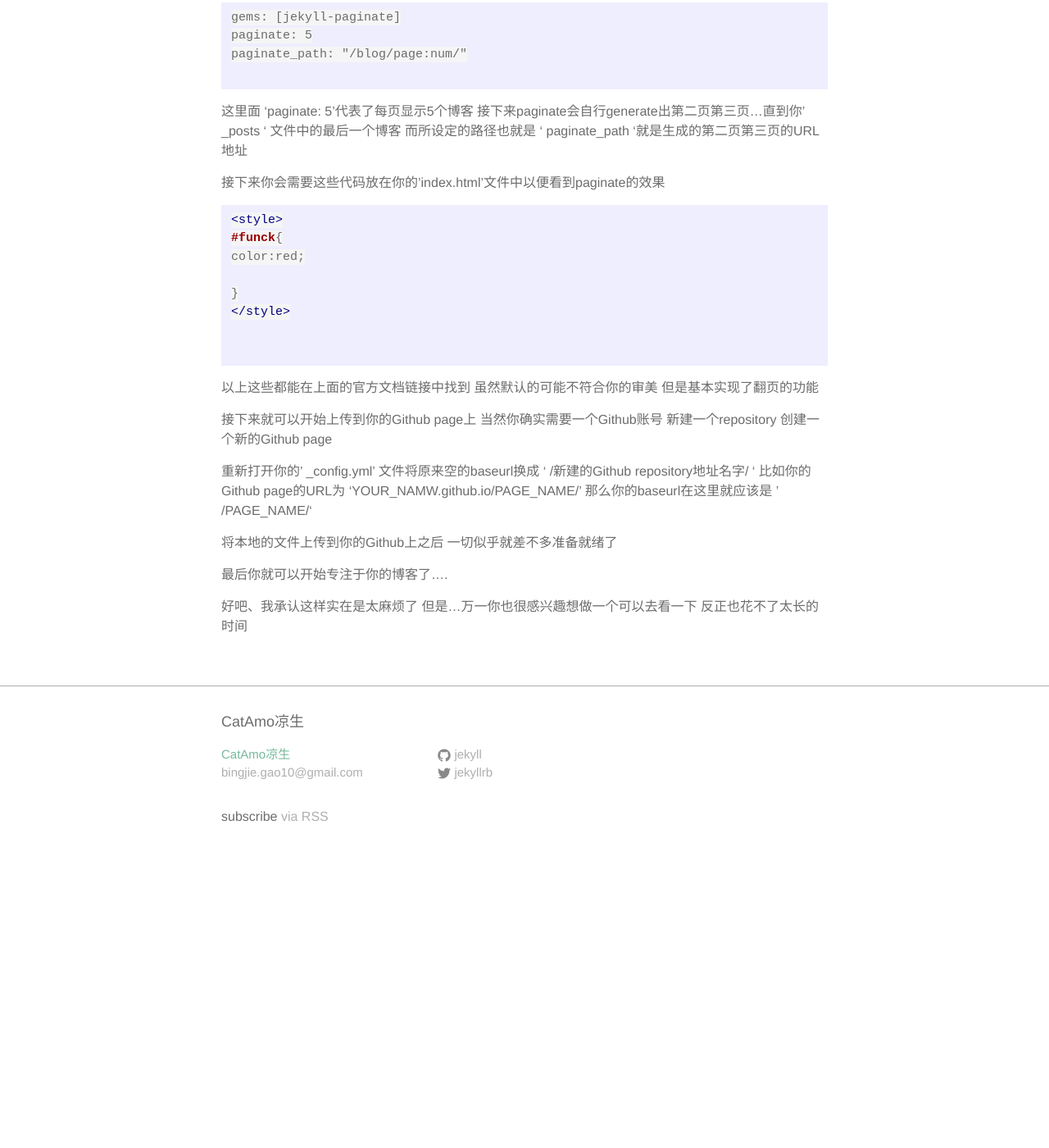
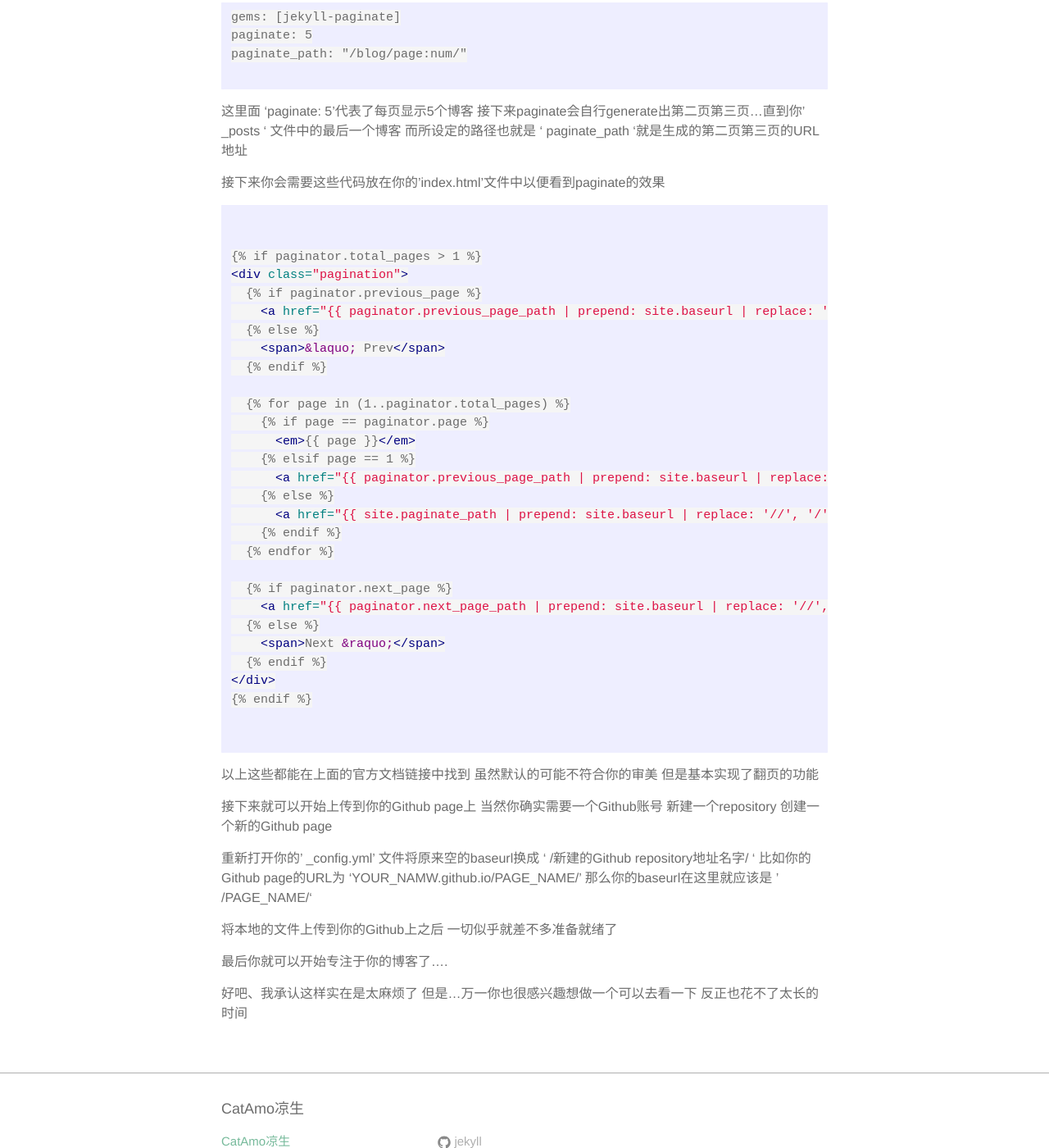
Before and after one commit to BingjieGao/bingjiegao.github.io, a Jekyll site: the page built from _posts/2015-11-06-jekyll-1.md, in a window 1280 px wide and 1400 px high, scrolled down 2638 px. Shown: the whole window at 82% size. Built offline with Jekyll 4.4.1, drawn with Linux system fonts in a browser that asks for light colours; nearby versions of some CDN libraries; Markdown is read by kramdown in place of the engine named in the settings; before the commit the page ends 3691 px from its top, so only the background shows below that.

Commit message:
Update 2015-11-06-jekyll-1.md

````diff
--- a/_posts/2015-11-06-jekyll-1.md
+++ b/_posts/2015-11-06-jekyll-1.md
@@ -120,13 +120,8 @@ paginate_path: "/blog/page:num/"
 
 
 ```html
-<style>
-#funck{
-color:red;
 
-}
-</style>
-
+{% raw %}
 {% if paginator.total_pages > 1 %}
 <div class="pagination">
   {% if paginator.previous_page %}
@@ -152,6 +147,8 @@ color:red;
   {% endif %}
 </div>
 {% endif %}
+{% endraw %}
+
 ```
 
 
````
